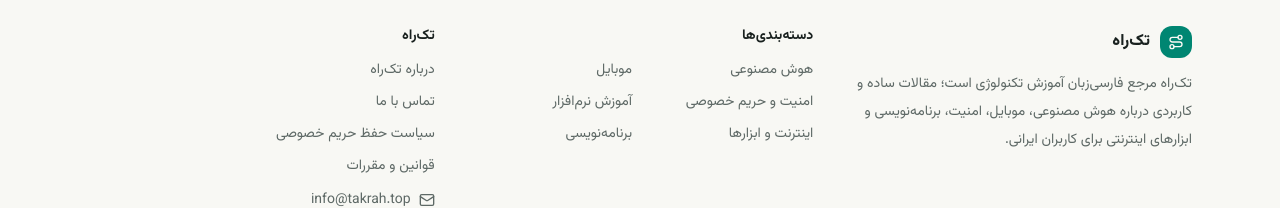
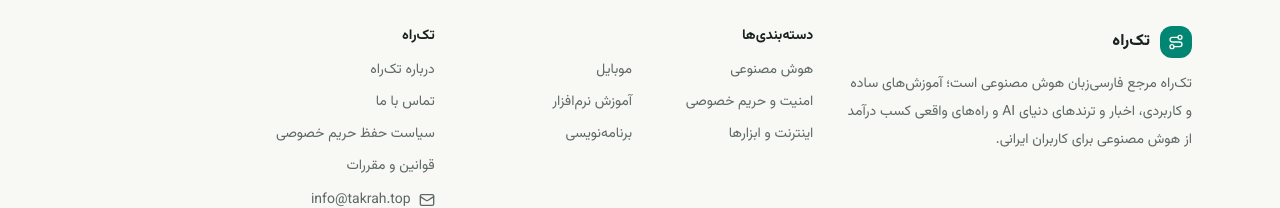
Before and after one commit to SoheilAlizadehCode/takrah, a Next.js app: page /category/ai in a window 1280 px wide. Shown: the part 1236-1444 px from the top of the page. Built offline with nearby package versions, Linux system fonts and the light colour scheme; no server answers.

Commit message:
تمرکز محتوایی روی هوش مصنوعی + زیرساخت لینک کانال تلگرام در فوتر

```diff
--- a/src/components/blog/footer.tsx
+++ b/src/components/blog/footer.tsx
@@ -1,5 +1,5 @@
 import Link from "next/link";
-import { Route, Mail } from "lucide-react";
+import { Route, Mail, Send } from "lucide-react";
 import { categories, hrefs, siteConfig, staticPages } from "@/lib/site";
 
 export function Footer() {
@@ -61,6 +61,17 @@
               <Mail className="h-4 w-4" aria-hidden="true" />
               {siteConfig.email}
             </a>
+            {siteConfig.telegramChannel ? (
+              <a
+                href={siteConfig.telegramChannel}
+                target="_blank"
+                rel="noopener noreferrer"
+                className="flex items-center gap-2 text-sm text-muted-foreground transition-colors hover:text-primary"
+              >
+                <Send className="h-4 w-4" aria-hidden="true" />
+                کانال تلگرام تک‌راه
+              </a>
+            ) : null}
           </div>
         </div>
 
--- a/src/lib/site.ts
+++ b/src/lib/site.ts
@@ -3,15 +3,18 @@
 export const siteConfig = {
   name: "تک‌راه",
   latinName: "TakRah",
-  tagline: "مسیر تو به دنیای تکنولوژی",
+  tagline: "مسیر تو به دنیای هوش مصنوعی",
   description:
-    "تک‌راه مرجع فارسی‌زبان آموزش تکنولوژی است؛ مقالات ساده و کاربردی درباره هوش مصنوعی، موبایل، امنیت، برنامه‌نویسی و ابزارهای اینترنتی برای کاربران ایرانی.",
+    "تک‌راه مرجع فارسی‌زبان هوش مصنوعی است؛ آموزش‌های ساده و کاربردی، اخبار و ترندهای دنیای AI و راه‌های واقعی کسب درآمد از هوش مصنوعی برای کاربران ایرانی.",
   // دامنه رسمی سایت — دامنه اختصاصی خریداری‌شده (۱۴۰۵).
   // اگر خواستید دوباره عوضش کنید، یا متغیر محیطی
   // NEXT_PUBLIC_SITE_URL در Vercel را تنظیم کنید (اولویت دارد) یا همین پیش‌فرض را تغییر دهید.
   url:
     process.env.NEXT_PUBLIC_SITE_URL?.replace(/\/$/, "") ??
     "https://takrah.top",
+  // آدرس کانال تلگرام (مثال: "https://t.me/takrah_ai")
+  // وقتی مقدار خالی باشد، لینک تلگرام در سایت نمایش داده نمی‌شود.
+  telegramChannel: "",
   // شناسه ناشر گوگل ادسنس — مثال: ca-pub-1234567890123456
   // بعد از تایید ادسنس این مقدار را پر کنید تا اسکریپت تبلیغات فعال شود
   adsenseClientId: "",
```
